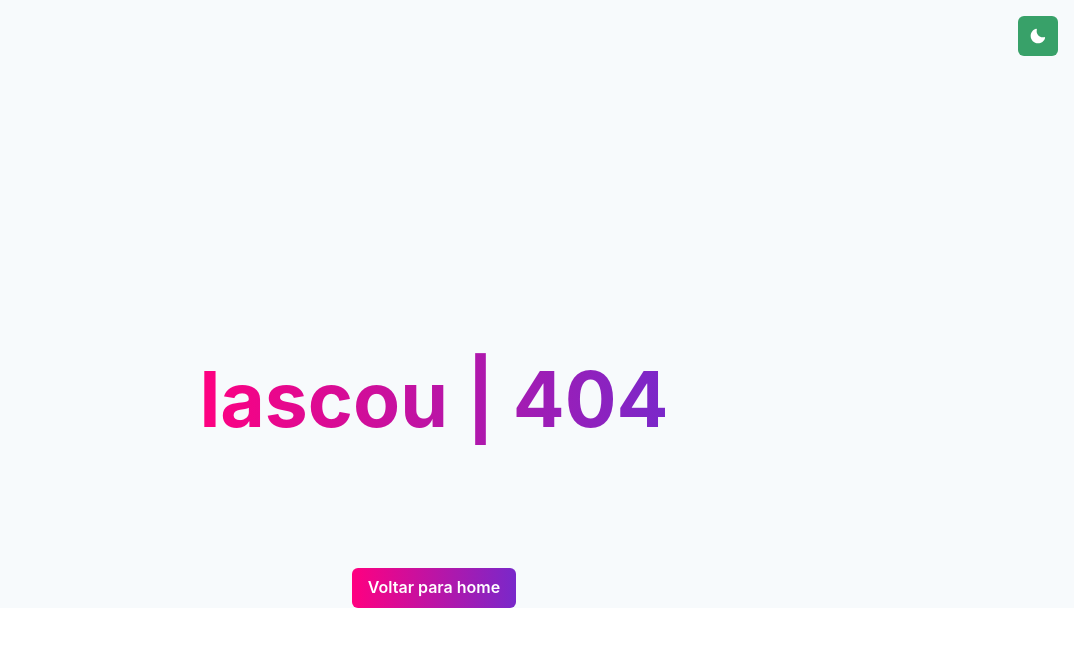
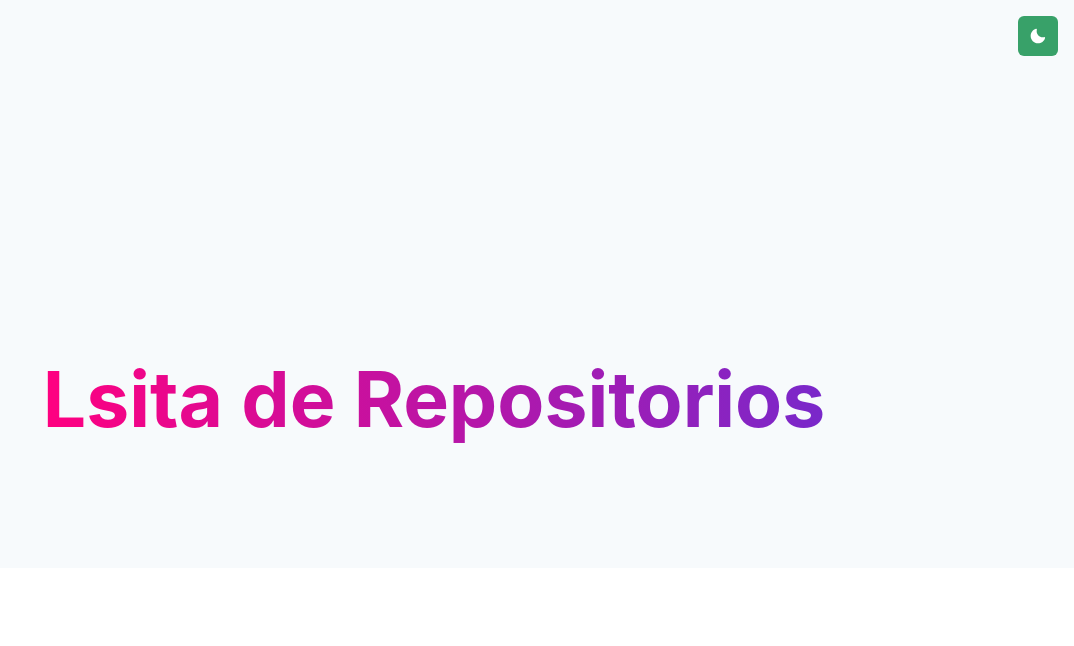
Before and after one commit to christianpompeu/next-tour, a Next.js app: page /repositories in a window 1280 px wide. Before the commit this address had no page. Shown: the top 646 px of the page, without its empty margins (206-1280 px from the left). Built offline with nearby package versions, Linux system fonts and the light colour scheme.

Commit message:
creating repo list

```diff
--- /dev/null
+++ b/src/pages/repositories/index.tsx
@@ -0,0 +1,17 @@
+import { Heading } from "@chakra-ui/react";
+import Container from "../../components/Container";
+import { Hero } from "../../components/Hero";
+import { Main } from "../../components/Main";
+
+function Repositories() {
+  return (
+    <Container>
+      <Hero title="Lsita de Repositorios" />
+      <Main>
+
+      </Main>
+    </Container>
+  );
+}
+
+export default Repositories;
```
